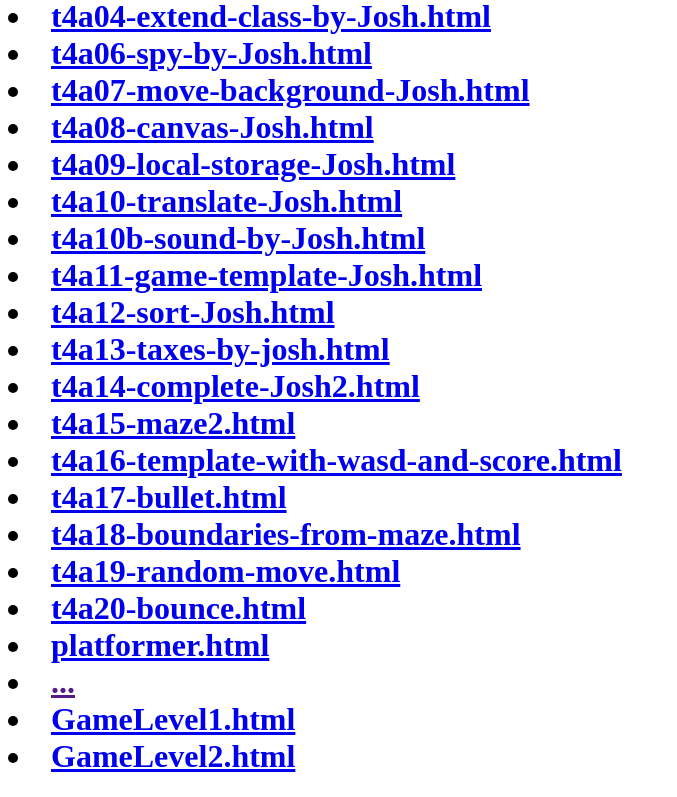
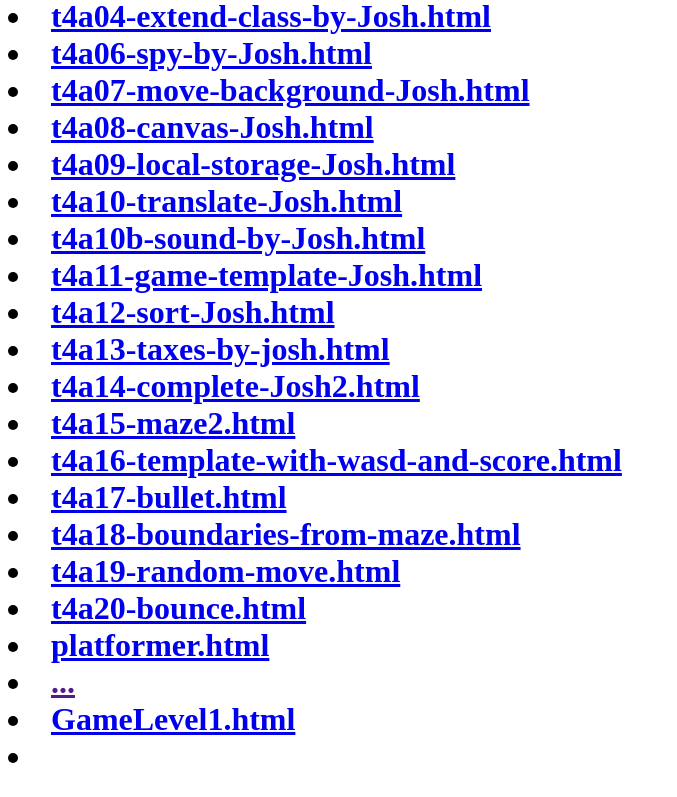
Before and after one commit to Josh7747/GameDevB2, a plain HTML site: page public/index.html in a window 1280 px wide. Shown: the part 853-1650 px from the top of the page, without its empty margins (0-677 px from the left). Drawn offline with Linux system fonts and the light colour scheme.

Commit message:
Update index.html

```diff
--- a/public/index.html
+++ b/public/index.html
@@ -43,4 +43,4 @@
 <li><a href="platformer.html">platformer.html</a>
 <li><a href="">...</a>
 <li><a href="GameLevel1.html">GameLevel1.html</a>
-<li><a href="GameLevel2.html">GameLevel2.html</a>
+<li><a href=""></a>
```
